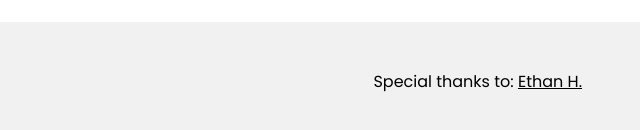
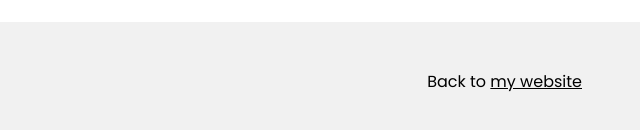
Before and after one commit to userFour/userfour.github.io, a plain HTML site: page portfolio.html in a window 1280 px wide. Shown: the part 7045-7175 px from the top of the page, 640-1280 px from the left. Drawn offline with Linux system fonts and the light colour scheme; a script that the page names is missing.

Commit message:
Fix footer on portfolio page

```diff
--- a/portfolio.html
+++ b/portfolio.html
@@ -267,7 +267,7 @@ body {font-size:16px;}
 </div>
 
 <!-- W3.CSS Container -->
-<div class="w3-light-grey w3-container w3-padding-32" style="margin-top:75px;padding-right:58px"><p class="w3-right">Special thanks to: <a href="https://www.linkedin.com/in/ethan-hinchliff/?originalSubdomain=ca" title="Creds" target="_blank" class="w3-hover-opacity">Ethan H.</a></p></div>
+<div class="w3-light-grey w3-container w3-padding-32" style="margin-top:75px;padding-right:58px"><p class="w3-right">Back to <a href="https://www.markosf.ca" class="w3-hover-opacity">my website</a></p></div>
 
 <script>
 // Script to open and close sidebar
```
Also changed, not shown: index.html (+1 -1 lines).
